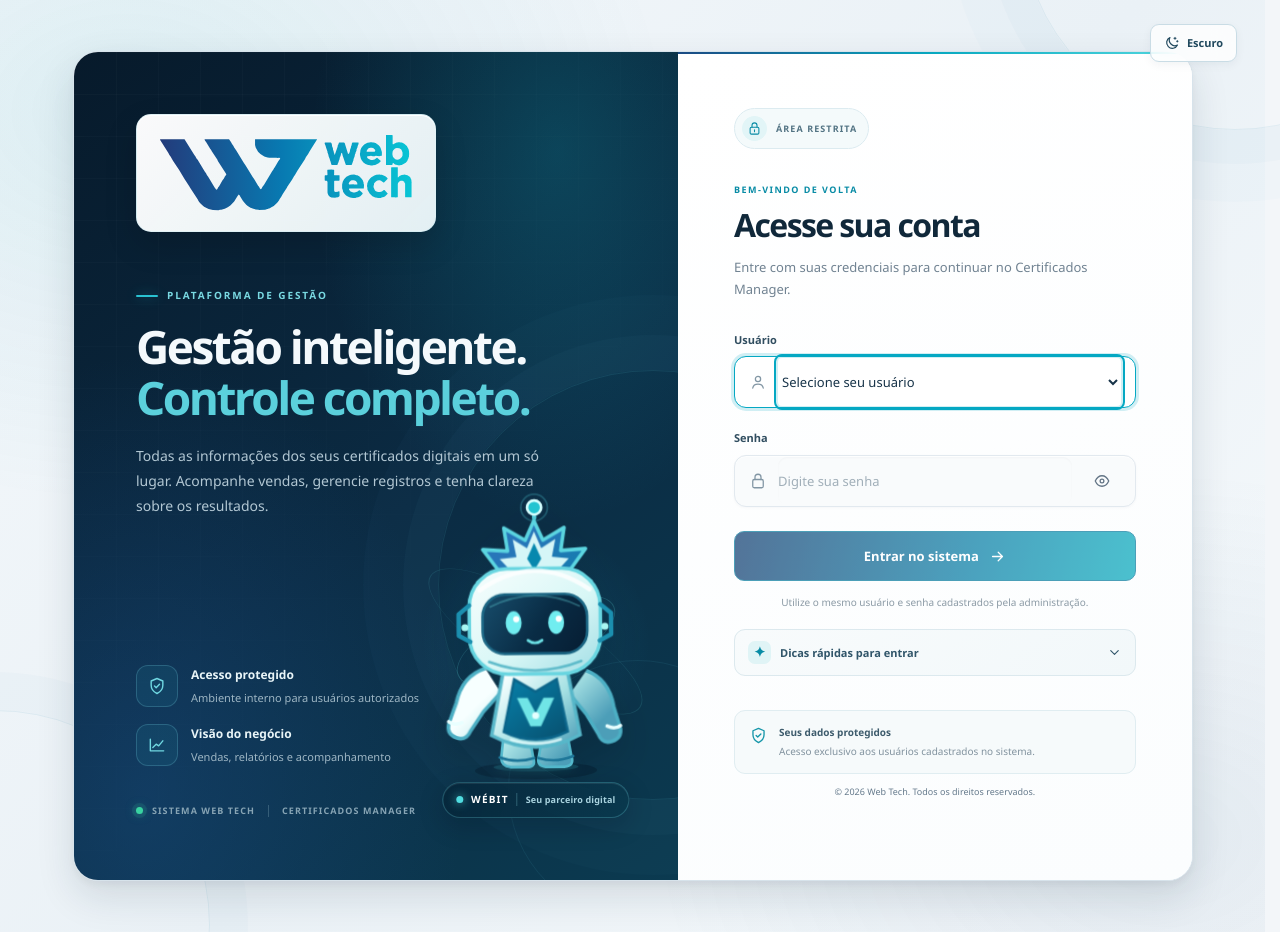
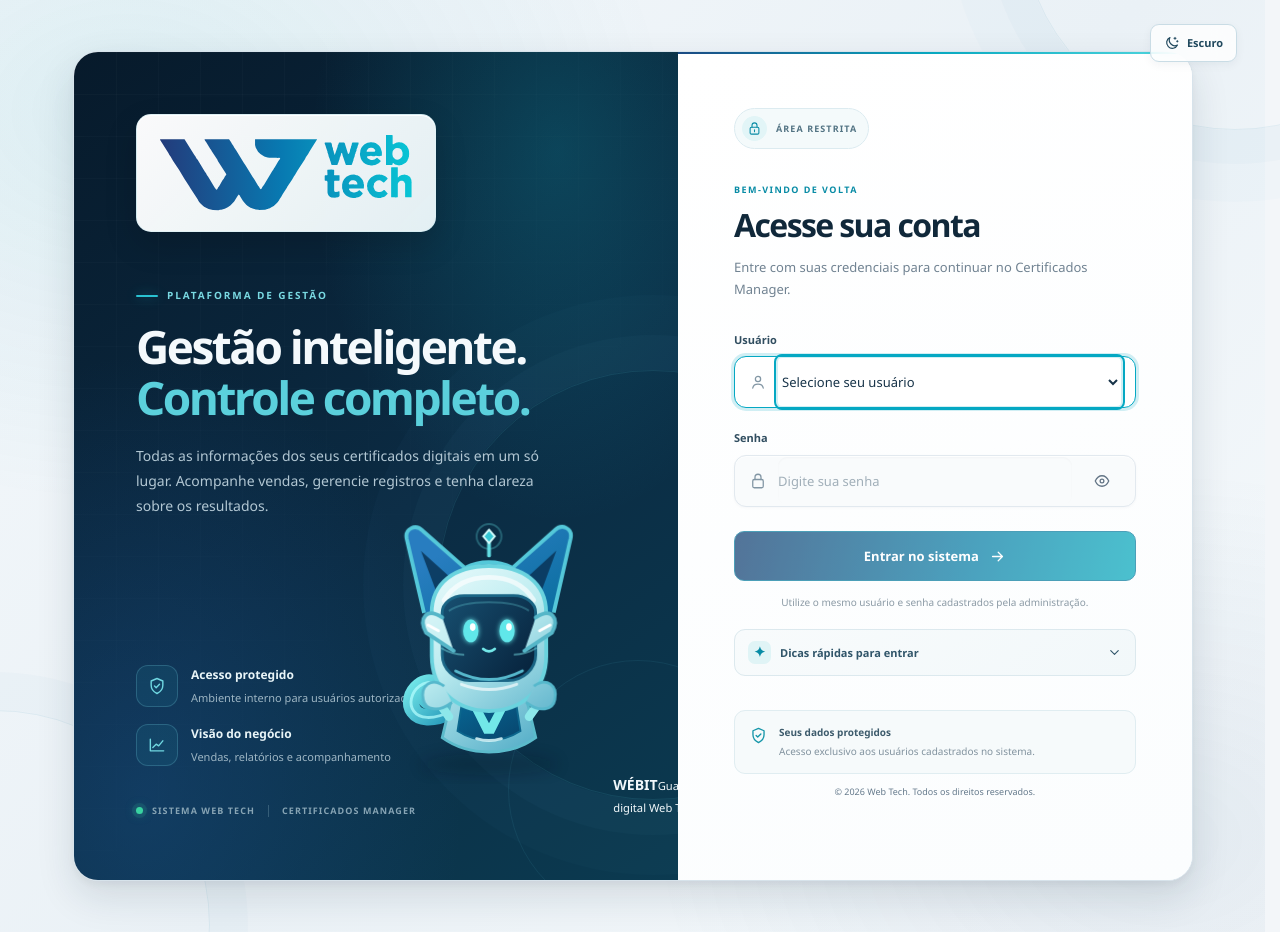
Before and after one commit to webtechrhuan-dev/WEB-CERT, a Next.js app: page /login in a window 1280 px wide. Built offline with nearby package versions, Linux system fonts and the light colour scheme.

Commit message:
Reimagine Wébit as a signature digital fox guardian

```diff
--- a/components/login-mascot.tsx
+++ b/components/login-mascot.tsx
@@ -12,34 +12,32 @@ export function LoginMascot() {
     const stage = stageRef.current;
     if (!stage) return;
     const reduceMotion = window.matchMedia("(prefers-reduced-motion: reduce)").matches;
-    let raf = 0;
+    let frame = 0;
     let x = 0;
     let y = 0;
-    let tx = 0;
-    let ty = 0;
+    let targetX = 0;
+    let targetY = 0;
 
-    const animateEyes = () => {
-      x += (tx - x) * 0.14;
-      y += (ty - y) * 0.14;
-      stage.style.setProperty("--pupil-x", `${(x * 5).toFixed(2)}px`);
-      stage.style.setProperty("--pupil-y", `${(y * 4).toFixed(2)}px`);
-      if (Math.abs(tx - x) + Math.abs(ty - y) > 0.012) raf = requestAnimationFrame(animateEyes);
-      else raf = 0;
+    const paint = () => {
+      x += (targetX - x) * 0.16;
+      y += (targetY - y) * 0.16;
+      stage.style.setProperty("--gaze-x", `${(x * 5).toFixed(2)}px`);
+      stage.style.setProperty("--gaze-y", `${(y * 4).toFixed(2)}px`);
+      if (Math.abs(targetX - x) + Math.abs(targetY - y) > 0.01) frame = requestAnimationFrame(paint);
+      else frame = 0;
     };
     const onPointerMove = (event: PointerEvent) => {
       const rect = stage.getBoundingClientRect();
-      tx = Math.max(-1, Math.min(1, (event.clientX - rect.left - rect.width / 2) / (rect.width * 0.65)));
-      ty = Math.max(-1, Math.min(1, (event.clientY - rect.top - rect.height / 2) / (rect.height * 0.65)));
-      if (!reduceMotion && !raf) raf = requestAnimationFrame(animateEyes);
+      targetX = Math.max(-1, Math.min(1, (event.clientX - rect.left - rect.width / 2) / (rect.width * 0.7)));
+      targetY = Math.max(-1, Math.min(1, (event.clientY - rect.top - rect.height / 2) / (rect.height * 0.7)));
+      if (!reduceMotion && !frame) frame = requestAnimationFrame(paint);
     };
     const syncMood = () => {
       const active = document.activeElement;
-      if (active instanceof HTMLElement && active.id === "login-password") setMood("covering");
-      else if (active instanceof HTMLElement && active.id === "login-username") setMood("curious");
-      else setMood("idle");
+      setMood(active instanceof HTMLElement && active.id === "login-password" ? "covering" :
+        active instanceof HTMLElement && active.id === "login-username" ? "curious" : "idle");
     };
     const onFocusOut = () => window.setTimeout(syncMood, 0);
-
     window.addEventListener("pointermove", onPointerMove, { passive: true });
     document.addEventListener("focusin", syncMood);
     document.addEventListener("focusout", onFocusOut);
@@ -47,83 +45,86 @@ export function LoginMascot() {
       window.removeEventListener("pointermove", onPointerMove);
       document.removeEventListener("focusin", syncMood);
       document.removeEventListener("focusout", onFocusOut);
-      if (raf) cancelAnimationFrame(raf);
+      if (frame) cancelAnimationFrame(frame);
     };
   }, []);
 
   return (
-    <div ref={stageRef} className={`webit-stage webit-stage--${mood}`} role="img" aria-label="Wébit, mascote da Web Tech">
-      <div className="webit-aura" aria-hidden="true" />
-      <div className="webit-character" aria-hidden="true">
-        <svg className="webit-art" viewBox="0 0 280 330" fill="none" xmlns="http://www.w3.org/2000/svg">
+    <div ref={stageRef} className={`webit-stage webit-stage--${mood}`} role="img" aria-label="Wébit, guardião digital da Web Tech">
+      <span className="webit-halo" aria-hidden="true" />
+      <span className="webit-orbit webit-orbit--a" aria-hidden="true" />
+      <span className="webit-orbit webit-orbit--b" aria-hidden="true" />
+      <svg className="webit-art" viewBox="0 0 260 300" fill="none" xmlns="http://www.w3.org/2000/svg" aria-hidden="true">
         <defs>
-            <linearGradient id="webit-shell" x1="54" y1="54" x2="221" y2="268" gradientUnits="userSpaceOnUse">
-              <stop stopColor="#FFFFFF"/><stop offset=".48" stopColor="#D8F7F6"/><stop offset="1" stopColor="#76C9D7"/>
+          <linearGradient id="wb-fur" x1="54" y1="38" x2="205" y2="248" gradientUnits="userSpaceOnUse">
+            <stop stopColor="#F8FFFF"/><stop offset=".48" stopColor="#BCECF0"/><stop offset="1" stopColor="#4BA8C4"/>
           </linearGradient>
-            <linearGradient id="webit-blue" x1="77" y1="80" x2="206" y2="245" gradientUnits="userSpaceOnUse">
-              <stop stopColor="#2876B9"/><stop offset=".55" stopColor="#087FA8"/><stop offset="1" stopColor="#07506F"/>
+          <linearGradient id="wb-blue" x1="77" y1="52" x2="193" y2="249" gradientUnits="userSpaceOnUse">
+            <stop stopColor="#287DC0"/><stop offset=".56" stopColor="#086D9C"/><stop offset="1" stopColor="#073D63"/>
           </linearGradient>
-            <linearGradient id="webit-glass" x1="90" y1="105" x2="190" y2="169" gradientUnits="userSpaceOnUse">
-              <stop stopColor="#164A68"/><stop offset=".55" stopColor="#092C45"/><stop offset="1" stopColor="#071F35"/>
+          <linearGradient id="wb-face" x1="80" y1="100" x2="185" y2="182" gradientUnits="userSpaceOnUse">
+            <stop stopColor="#174F70"/><stop offset="1" stopColor="#061F38"/>
           </linearGradient>
-            <linearGradient id="webit-metal" x1="100" y1="205" x2="180" y2="283" gradientUnits="userSpaceOnUse">
-              <stop stopColor="#F7FFFF"/><stop offset=".5" stopColor="#A9E3E5"/><stop offset="1" stopColor="#4C9EB8"/>
+          <linearGradient id="wb-tail" x1="38" y1="194" x2="96" y2="251" gradientUnits="userSpaceOnUse">
+            <stop stopColor="#74E8E9"/><stop offset="1" stopColor="#087BA8"/>
           </linearGradient>
-            <filter id="webit-glow" x="20" y="15" width="240" height="300" colorInterpolationFilters="sRGB" filterUnits="userSpaceOnUse">
-              <feGaussianBlur stdDeviation="7" result="blur"/><feComposite in="SourceGraphic" in2="blur" operator="over"/>
+          <filter id="wb-shadow" x="12" y="12" width="236" height="280" filterUnits="userSpaceOnUse">
+            <feGaussianBlur stdDeviation="8"/>
+          </filter>
+          <filter id="wb-eye-glow" x="0" y="0" width="260" height="300" filterUnits="userSpaceOnUse">
+            <feGaussianBlur stdDeviation="3" result="b"/><feMerge><feMergeNode in="b"/><feMergeNode in="SourceGraphic"/></feMerge>
           </filter>
         </defs>
-          <ellipse cx="140" cy="304" rx="69" ry="10" fill="#020F1B" opacity=".26"/>
-          <ellipse cx="140" cy="300" rx="48" ry="5" fill="#43D4DE" opacity=".18" filter="url(#webit-glow)"/>
-          <g className="webit-feet">
-            <path d="M104 260L101 288Q100 299 112 300H132Q140 299 137 290L132 261" fill="url(#webit-metal)" stroke="#53B9CC" strokeWidth="3"/>
-            <path d="M148 261L143 290Q141 299 151 300H172Q184 299 180 288L175 260" fill="url(#webit-metal)" stroke="#53B9CC" strokeWidth="3"/>
-            <path d="M99 289Q117 296 138 290M143 290Q162 296 182 288" stroke="#1D7698" strokeWidth="3" strokeLinecap="round"/>
+
+        <ellipse cx="130" cy="272" rx="72" ry="11" fill="#020E1B" opacity=".22" filter="url(#wb-shadow)"/>
+        <path className="webit-tail" d="M91 216C48 237 39 204 57 190C68 181 82 189 77 201C73 210 62 207 63 200" stroke="url(#wb-tail)" strokeWidth="17" strokeLinecap="round"/>
+        <path d="M91 216C48 237 39 204 57 190C68 181 82 189 77 201" stroke="#B7FFFF" strokeOpacity=".7" strokeWidth="3" strokeLinecap="round"/>
+
+        <g className="webit-body">
+          <path d="M91 202C91 184 105 173 130 173C155 173 169 184 169 202L179 244C151 264 109 264 81 244L91 202Z" fill="url(#wb-fur)" stroke="#5BBBCB" strokeWidth="3"/>
+          <path d="M103 199C111 190 149 190 157 199L163 237C143 250 117 250 97 237L103 199Z" fill="url(#wb-blue)" stroke="#0C668D" strokeWidth="2"/>
+          <path d="M110 210H120L130 229L140 210H150L135 240H125L110 210Z" fill="#72E8E8"/>
+          <path d="M117 245Q130 249 143 245" stroke="#E7FFFF" strokeWidth="3" strokeLinecap="round" opacity=".8"/>
+          <path d="M97 190L78 208L88 222M163 190L182 208L172 222" stroke="#8DE8EA" strokeWidth="9" strokeLinecap="round"/>
         </g>
-          <g className="webit-arms">
-            <path d="M83 190Q57 199 51 230L43 254Q41 265 52 269Q63 273 68 261L82 239L101 217" fill="url(#webit-metal)" stroke="#4CAFC4" strokeWidth="4" strokeLinejoin="round"/>
-            <path d="M197 190Q223 199 229 230L237 254Q239 265 228 269Q217 273 212 261L198 239L179 217" fill="url(#webit-metal)" stroke="#4CAFC4" strokeWidth="4" strokeLinejoin="round"/>
-            <path d="M43 251Q49 256 58 252M237 251Q231 256 222 252" stroke="#E9FFFF" strokeWidth="4" strokeLinecap="round"/>
+
+        <g className="webit-head">
+          <path d="M62 113L44 35C42 25 53 19 61 27L105 66C121 58 139 58 155 66L199 27C207 19 218 25 216 35L198 113" fill="url(#wb-blue)" stroke="#54C8D9" strokeWidth="4" strokeLinejoin="round"/>
+          <path d="M59 48L91 77L75 91L59 48ZM201 48L169 77L185 91L201 48Z" fill="#0B385D" opacity=".9"/>
+          <path d="M70 113C70 82 94 64 130 64C166 64 190 82 190 113V158C190 194 164 216 130 216C96 216 70 194 70 158V113Z" fill="url(#wb-fur)" stroke="#6AD3DE" strokeWidth="4"/>
+          <path d="M83 100C94 82 111 76 130 76C149 76 166 82 177 100" stroke="white" strokeWidth="5" strokeLinecap="round" opacity=".65"/>
+          <path d="M81 113C81 103 91 95 104 95H156C169 95 179 103 179 113V157C179 172 166 184 150 184H110C94 184 81 172 81 157V113Z" fill="url(#wb-face)" stroke="#1A6585" strokeWidth="3"/>
+          <path d="M88 111C105 99 155 99 172 111" stroke="#73E8E9" strokeWidth="2" opacity=".25"/>
+          <g className="webit-eyes" filter="url(#wb-eye-glow)">
+            <ellipse cx="111" cy="132" rx="8" ry="12" fill="#61E7EA"/>
+            <ellipse cx="149" cy="132" rx="8" ry="12" fill="#61E7EA"/>
+            <ellipse cx="113" cy="128" rx="3" ry="4" fill="white"/>
+            <ellipse cx="151" cy="128" rx="3" ry="4" fill="white"/>
           </g>
-          <path d="M105 185H175L190 264Q140 291 90 264L105 185Z" fill="url(#webit-metal)" stroke="#57B7C9" strokeWidth="4"/>
-          <path d="M116 201L140 215L164 201L176 260Q140 278 104 260L116 201Z" fill="url(#webit-blue)" stroke="#0B658A" strokeWidth="3"/>
-          <path d="M119 222L131 222L140 239L149 222L161 222L146 254H134L119 222Z" fill="#70E5E6"/>
-          <circle cx="140" cy="242" r="4" fill="#E4FFFF"/>
-          <path d="M112 269Q140 278 168 269" stroke="#E8FFFF" strokeWidth="3" strokeLinecap="round" opacity=".8"/>
-          <g className="webit-head">
-            <path d="M140 22L150 44L174 30L170 56L198 54L181 77L204 91L177 101L103 101L76 91L99 77L82 54L110 56L106 30L130 44L140 22Z" fill="url(#webit-blue)" stroke="#5BD5E0" strokeWidth="4" strokeLinejoin="round"/>
-            <path d="M140 34L148 53L164 43L160 63L179 65L164 81L140 91L116 81L101 65L120 63L116 43L132 53L140 34Z" fill="#DDFBFA" opacity=".96"/>
-            <path d="M140 47L148 65L140 78L132 65L140 47Z" fill="#0788AE"/>
-            <path d="M140 82V101" stroke="#08799E" strokeWidth="4" strokeLinecap="round"/>
-            <rect x="66" y="76" width="148" height="119" rx="43" fill="url(#webit-shell)" stroke="#67D5E0" strokeWidth="4"/>
-            <path d="M78 100Q140 57 202 100" stroke="white" strokeWidth="5" strokeLinecap="round" opacity=".8"/>
-            <rect x="81" y="105" width="118" height="67" rx="25" fill="url(#webit-glass)" stroke="#1B6684" strokeWidth="3"/>
-            <path d="M89 119Q140 94 191 119" stroke="#6DE7EA" strokeWidth="2" opacity=".32"/>
-            <g className="webit-eyes">
-              <ellipse cx="116" cy="137" rx="9" ry="13" fill="#71EDF0"/>
-              <ellipse cx="164" cy="137" rx="9" ry="13" fill="#71EDF0"/>
-              <circle cx="119" cy="133" r="3.5" fill="white"/>
-              <circle cx="167" cy="133" r="3.5" fill="white"/>
+          <path d="M124 151Q130 156 136 151" stroke="#73E8E9" strokeWidth="3" strokeLinecap="round"/>
+          <path d="M95 174Q130 192 165 174" stroke="#56B8CC" strokeWidth="3" strokeLinecap="round"/>
+          <path d="M80 150C88 155 96 157 104 157M180 150C172 155 164 157 156 157" stroke="#72D8E0" strokeWidth="2" opacity=".5"/>
+          <path d="M101 188Q130 199 159 188" stroke="white" strokeWidth="3" strokeLinecap="round" opacity=".65"/>
         </g>
-            <path d="M132 157Q140 163 148 157" stroke="#6FE7EB" strokeWidth="3" strokeLinecap="round"/>
-            <path d="M88 181Q140 201 192 181" stroke="#5EBBCA" strokeWidth="3" strokeLinecap="round"/>
-            <path d="M66 117L54 127V151L67 158M214 117L226 127V151L213 158" stroke="#1B8FAF" strokeWidth="5" strokeLinecap="round" strokeLinejoin="round"/>
-            <circle cx="61" cy="142" r="4" fill="#A8F6F2"/><circle cx="219" cy="142" r="4" fill="#A8F6F2"/>
+
+        <g className="webit-paws">
+          <path d="M83 190C69 180 58 190 61 204C63 215 77 218 91 207" fill="url(#wb-fur)" stroke="#56B8CC" strokeWidth="3"/>
+          <path d="M177 190C191 180 202 190 199 204C197 215 183 218 169 207" fill="url(#wb-fur)" stroke="#56B8CC" strokeWidth="3"/>
         </g>
-          <g className="webit-cover-hands">
-            <path d="M82 115Q64 102 72 89Q80 80 92 95L111 119" fill="url(#webit-shell)" stroke="#5BBECD" strokeWidth="4" strokeLinecap="round"/>
-            <path d="M198 115Q216 102 208 89Q200 80 188 95L169 119" fill="url(#webit-shell)" stroke="#5BBECD" strokeWidth="4" strokeLinecap="round"/>
+        <g className="webit-cover-paws">
+          <path d="M81 118C64 107 56 119 64 134L93 153" fill="url(#wb-fur)" stroke="#55B6C8" strokeWidth="4" strokeLinecap="round"/>
+          <path d="M179 118C196 107 204 119 196 134L167 153" fill="url(#wb-fur)" stroke="#55B6C8" strokeWidth="4" strokeLinecap="round"/>
+          <path d="M66 126L77 132M194 126L183 132" stroke="white" strokeWidth="3" strokeLinecap="round"/>
         </g>
-          <path d="M140 19V5" stroke="#51C9D7" strokeWidth="5" strokeLinecap="round"/>
-          <circle cx="140" cy="7" r="8" fill="#22C4D1" stroke="#D6FFFF" strokeWidth="3"/>
-          <circle cx="140" cy="7" r="15" stroke="#55D9E3" strokeWidth="2" opacity=".25"/>
+        <path d="M130 53V39" stroke="#62DCE2" strokeWidth="4" strokeLinecap="round"/>
+        <path d="M130 26L136 33L130 40L124 33L130 26Z" fill="#35C6D4" stroke="#D8FFFF" strokeWidth="2"/>
+        <circle cx="130" cy="33" r="13" stroke="#67E5E9" strokeOpacity=".3" strokeWidth="2"/>
       </svg>
-      </div>
-      <div className="webit-caption">
-        <span className="webit-caption-dot" />
-        <span className="webit-caption-name">WÉBIT</span>
-        <span className="webit-caption-divider" />
-        <span className="webit-caption-message">{mood === "covering" ? "Sua senha é segredo." : mood === "curious" ? "Oi! Vamos começar?" : "Seu parceiro digital"}</span>
+      <div className="webit-wordmark">
+        <span className="webit-live-dot" />
+        <strong>WÉBIT</strong>
+        <span className="webit-wordmark-line" />
+        <small>{mood === "covering" ? "Sua senha fica só com você." : mood === "curious" ? "Olá! Pronto para começar?" : "Guardião digital Web Tech"}</small>
       </div>
     </div>
   );
```
Lines whose indentation alone changed are shown as unchanged.
